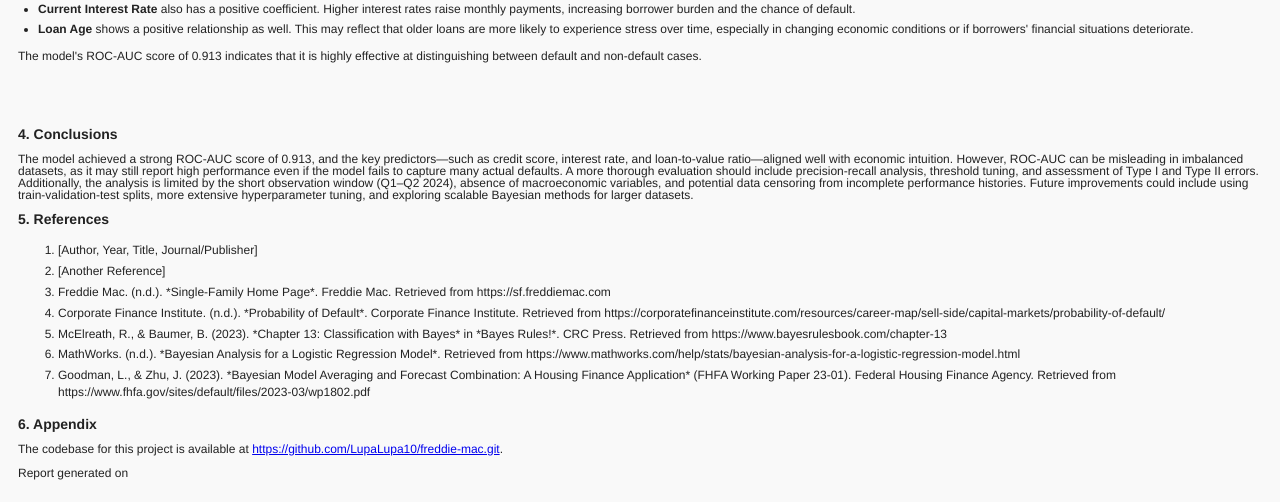
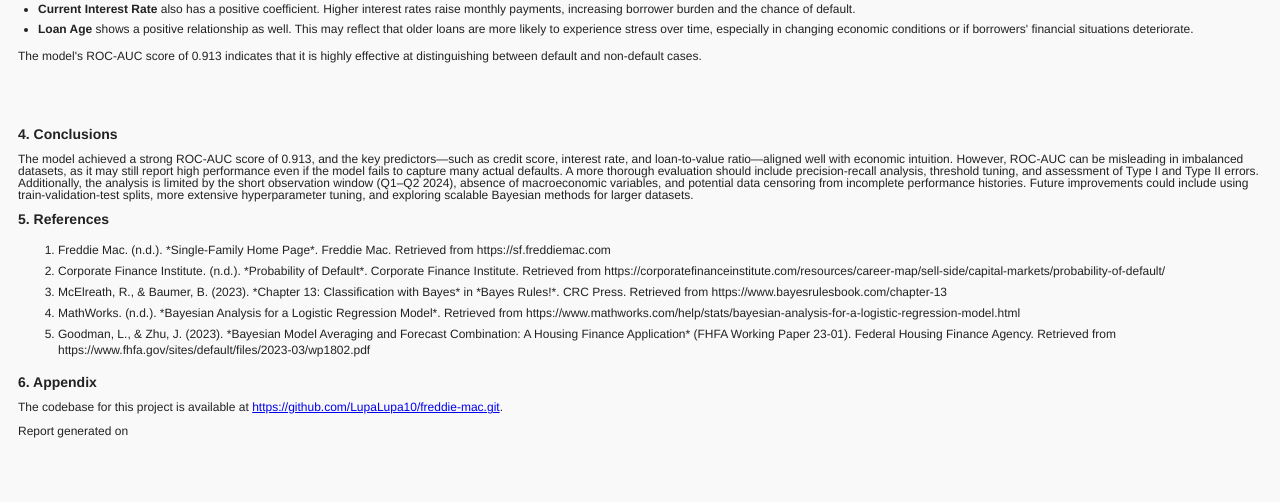
Before and after one commit to LupaLupa10/freddie-mac, a Python web app: template templates/report.html.j2 in a window 1280 px wide. Shown: the part 1348-1850 px from the top of the page. After the commit the page ends 1786 px from the top, so only its background shows below. Run offline with Jinja, Linux system fonts and the light colour scheme; the template is opened without the code that fills it, so the values that code supplies are empty.

Commit message:
updated references

```diff
--- a/report/report.html
+++ b/report/report.html
@@ -145,8 +145,6 @@
     <section>
         <h2>5. References</h2>
         <ol>
-            <li>[Author, Year, Title, Journal/Publisher]</li>
-            <li>[Another Reference]</li>
             <li>Freddie Mac. (n.d.). *Single-Family Home Page*. Freddie Mac. Retrieved from https://sf.freddiemac.com</li>
             <li>Corporate Finance Institute. (n.d.). *Probability of Default*. Corporate Finance Institute. Retrieved from https://corporatefinanceinstitute.com/resources/career-map/sell-side/capital-markets/probability-of-default/</li>
             <li>McElreath, R., & Baumer, B. (2023). *Chapter 13: Classification with Bayes* in *Bayes Rules!*. CRC Press. Retrieved from https://www.bayesrulesbook.com/chapter-13</li> <li>MathWorks. (n.d.). *Bayesian Analysis for a Logistic Regression Model*. Retrieved from https://www.mathworks.com/help/stats/bayesian-analysis-for-a-logistic-regression-model.html</li>
@@ -162,7 +160,7 @@
     </section>
 
     <footer>
-        <p>Report generated on 2025-04-17 21:26:55</p>
+        <p>Report generated on 2025-04-17 21:36:48</p>
     </footer>
 </body>
 </html>
--- a/templates/report.html.j2
+++ b/templates/report.html.j2
@@ -145,8 +145,6 @@
     <section>
         <h2>5. References</h2>
         <ol>
-            <li>[Author, Year, Title, Journal/Publisher]</li>
-            <li>[Another Reference]</li>
             <li>Freddie Mac. (n.d.). *Single-Family Home Page*. Freddie Mac. Retrieved from https://sf.freddiemac.com</li>
             <li>Corporate Finance Institute. (n.d.). *Probability of Default*. Corporate Finance Institute. Retrieved from https://corporatefinanceinstitute.com/resources/career-map/sell-side/capital-markets/probability-of-default/</li>
             <li>McElreath, R., & Baumer, B. (2023). *Chapter 13: Classification with Bayes* in *Bayes Rules!*. CRC Press. Retrieved from https://www.bayesrulesbook.com/chapter-13</li> <li>MathWorks. (n.d.). *Bayesian Analysis for a Logistic Regression Model*. Retrieved from https://www.mathworks.com/help/stats/bayesian-analysis-for-a-logistic-regression-model.html</li>
```
